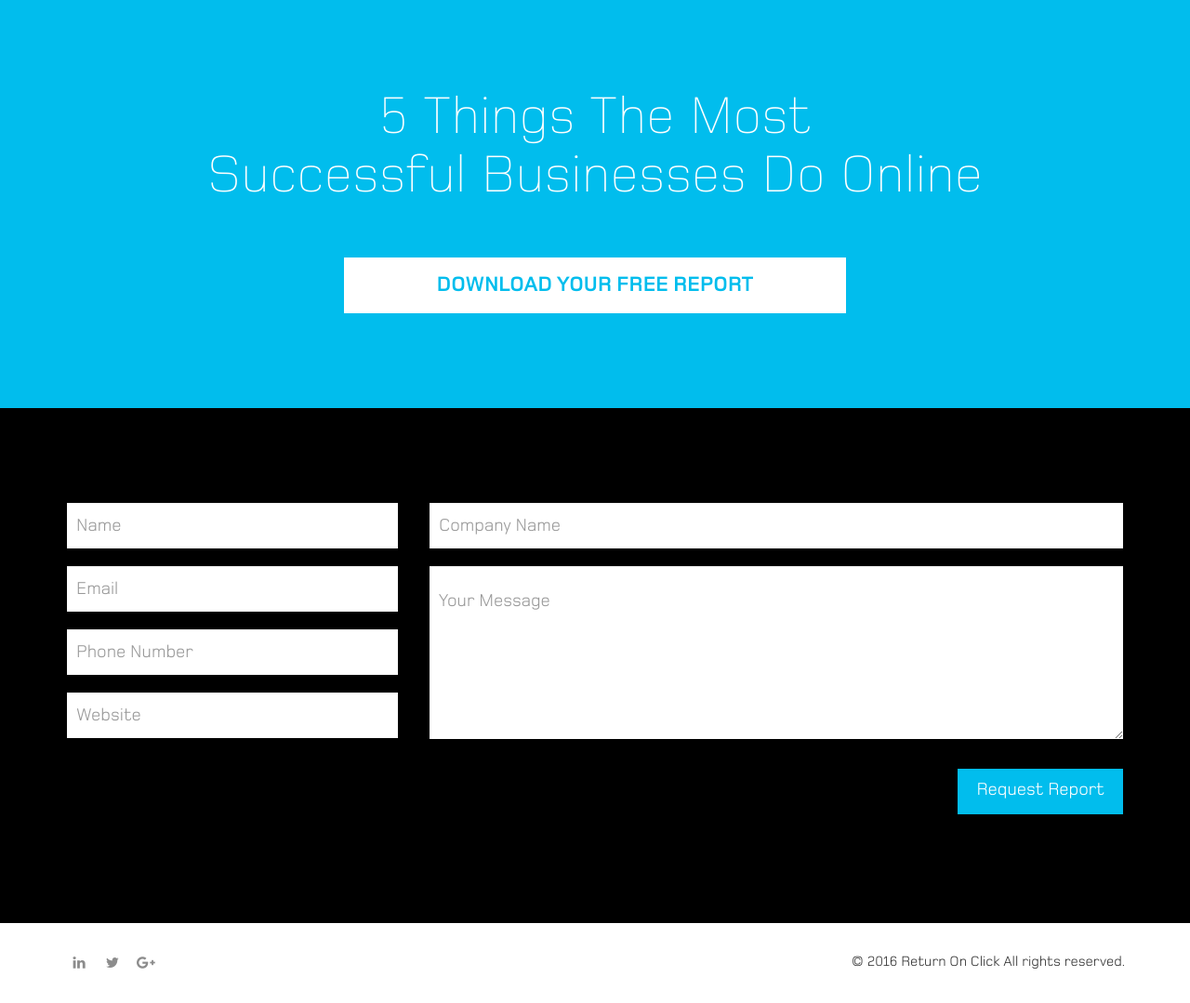
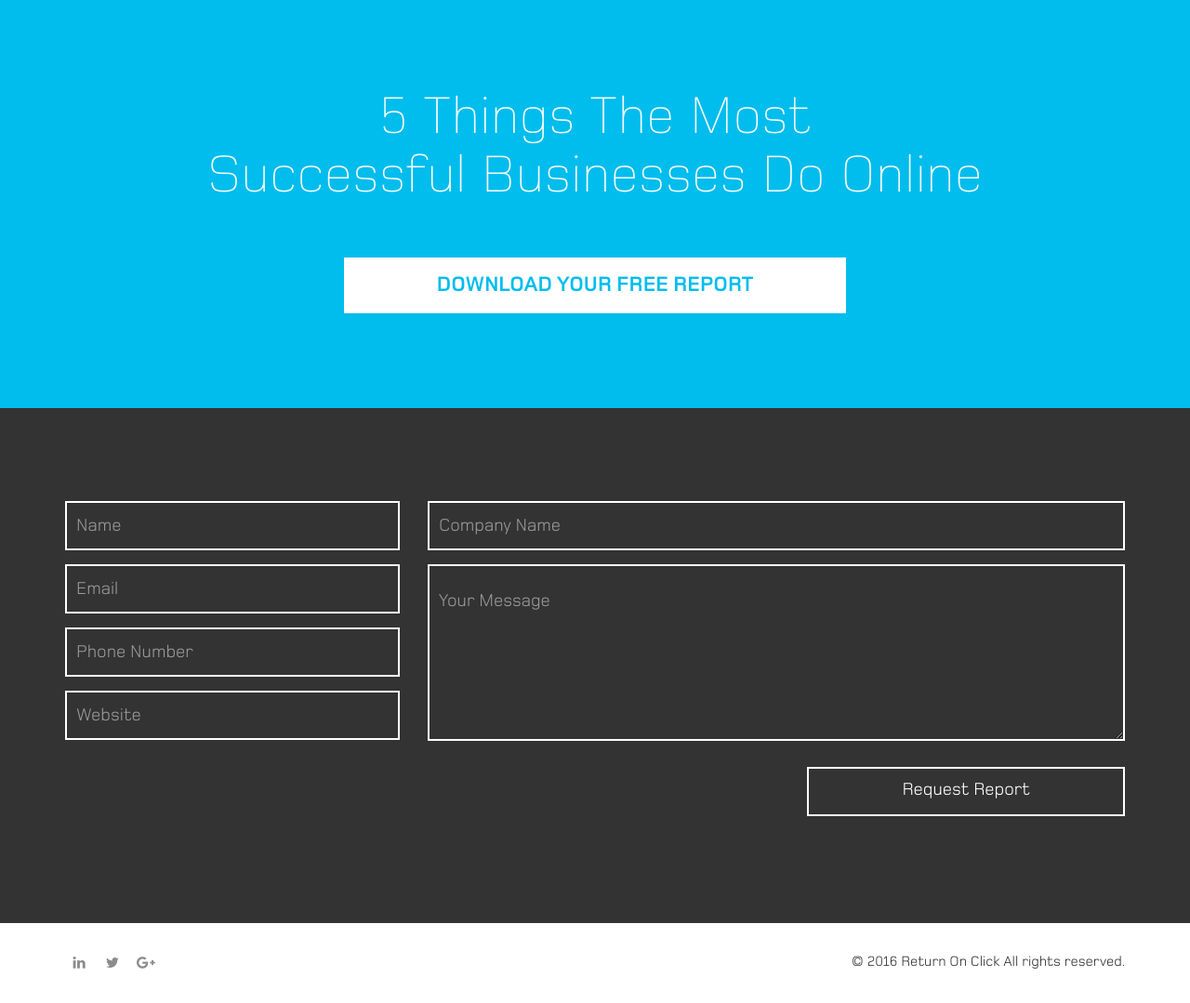
Before and after one commit to returnonclick/roc_site, a PHP site: page /v2/index.html in a window 1280 px wide, after a click on "DOWNLOAD YOUR FREE REPORT". Shown: the part 5083-6162 px from the top of the page at 93% size. Run offline with PHP 8.4, Linux system fonts and the light colour scheme; some libraries are stand-ins or nearby versions.

Commit message:
change form style

```diff
--- a/v2/css/form.less
+++ b/v2/css/form.less
@@ -6,10 +6,12 @@
 
 #form-home-page .form-field {
   padding: 25px 10px 24px 10px;
-  border: 2px @black solid !important;
+  border: 2px @white solid !important;
 }
 
 .form-field {
+  color: @white;
+  background: transparent;
   display: inline-block;
   font-size: 1rem;
   padding: 29px 10px;
@@ -18,8 +20,7 @@
 }
 
 .form-button {
-  padding: 10px 20px !important;
-  background-color: @blue;
+  padding: 10px 100px !important;
   color: @white;
 }
 
--- a/v2/css/main.css
+++ b/v2/css/main.css
@@ -207,9 +207,11 @@
 }
 #form-home-page .form-field {
   padding: 25px 10px 24px 10px;
-  border: 2px #000000 solid !important;
+  border: 2px #ffffff solid !important;
 }
 .form-field {
+  color: #ffffff;
+  background: transparent;
   display: inline-block;
   font-size: 1rem;
   padding: 29px 10px;
@@ -217,8 +219,7 @@
   border: 2px #01bded solid !important;
 }
 .form-button {
-  padding: 10px 20px !important;
-  background-color: #01bded;
+  padding: 10px 100px !important;
   color: #ffffff;
 }
 .form-button:hover {
--- a/v2/index.html
+++ b/v2/index.html
@@ -220,7 +220,7 @@
 </section>
 
 <!-- SECTION CONTACT FORM -->
-<section id="section-form-contact" class="section-contact-form black-bg collapse" >
+<section id="section-form-contact" class="section-contact-form gray-bg collapse" >
     <div class="container">
         <form id="form-home-page" action="contact.php" method="POST" role="form">
             <div class="row">
```
Also changed, not shown: v2/css/form.css (+4 -3 lines).
